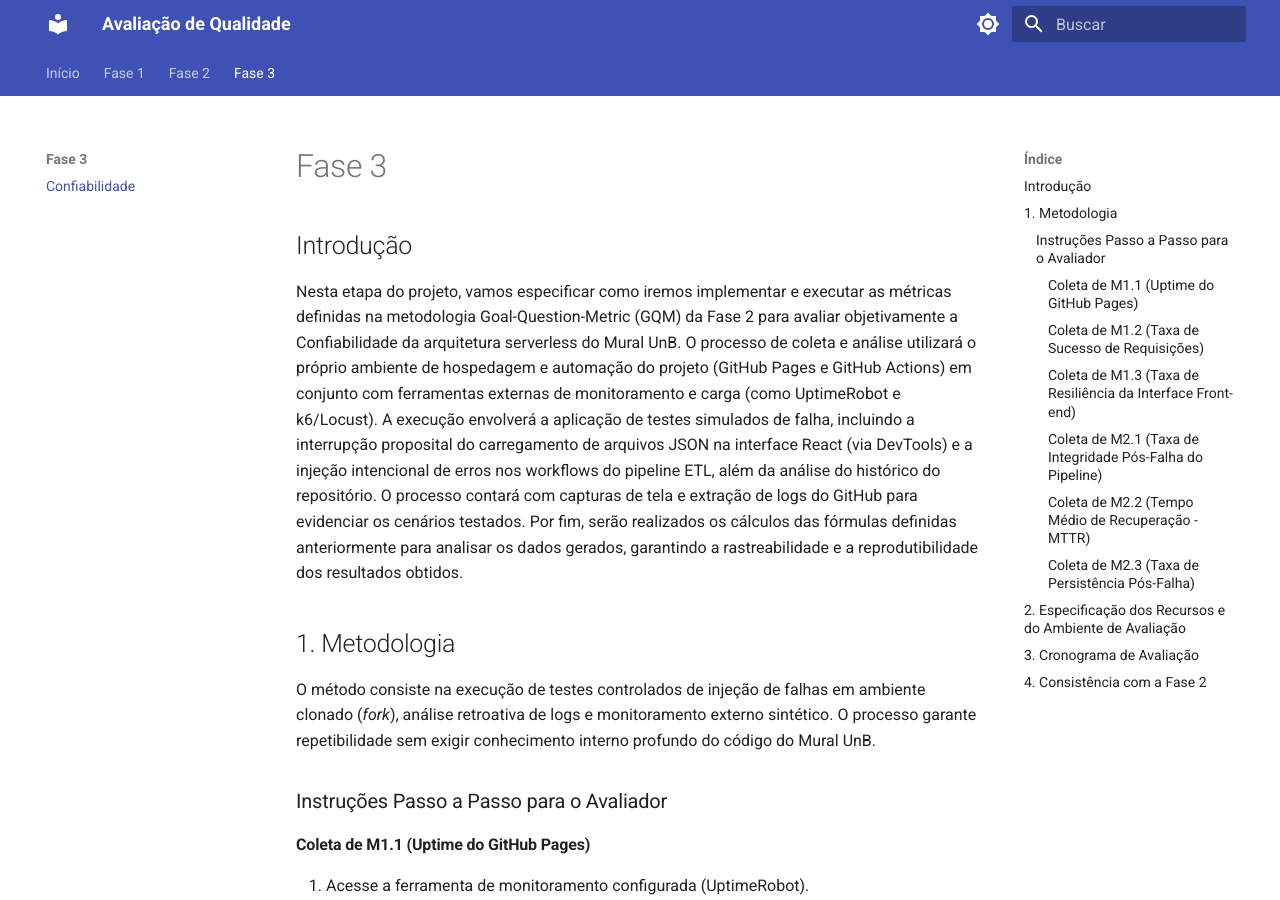
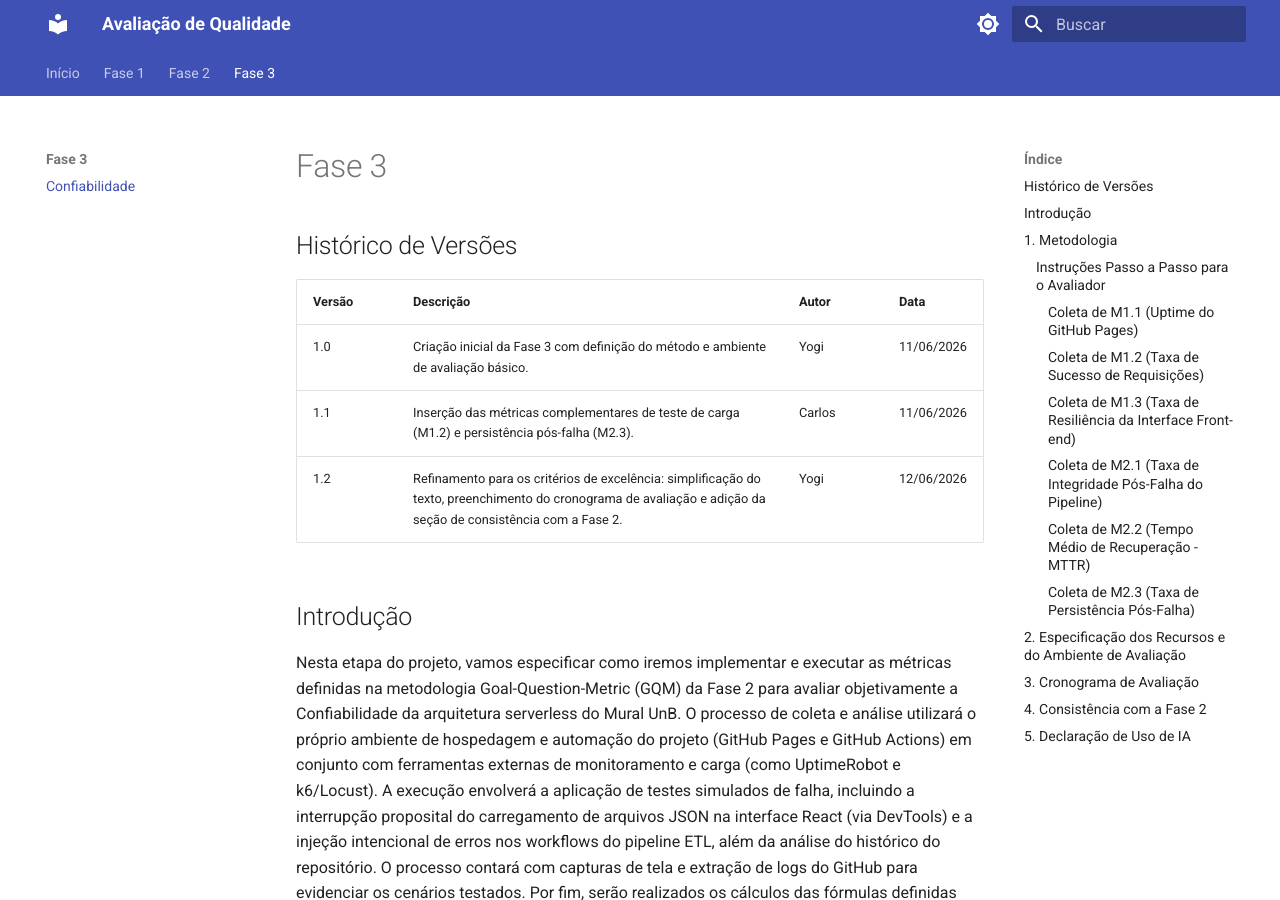
Before and after one commit to FCTE-Qualidade-de-Software-1/2026-1_T02_ROBERTA_WILLIAMS, an MkDocs documentation site: the page built from docs/fase3/confiabilidade.md, in a window 1280 px wide and 900 px high. Built offline with MkDocs 1.6.1 and Material for MkDocs 9.7.7, drawn with Linux system fonts in a browser that asks for light colours; some of the changed text lies outside the part shown.

Commit message:
adiciona declaração de uso de ia e histórico na fase 3 confiabilidade

```diff
--- a/docs/fase3/confiabilidade.md
+++ b/docs/fase3/confiabilidade.md
@@ -1,4 +1,12 @@
 # Fase 3
+
+## Histórico de Versões
+
+| Versão | Descrição                                                                                                                                                     | Autor  | Data       |
+| ------ | ------------------------------------------------------------------------------------------------------------------------------------------------------------- | ------ | ---------- |
+| 1.0    | Criação inicial da Fase 3 com definição do método e ambiente de avaliação básico.                                                                             | Yogi   | 11/06/2026 |
+| 1.1    | Inserção das métricas complementares de teste de carga (M1.2) e persistência pós-falha (M2.3).                                                                | Carlos | 11/06/2026 |
+| 1.2    | Refinamento para os critérios de excelência: simplificação do texto, preenchimento do cronograma de avaliação e adição da seção de consistência com a Fase 2. | Yogi   | 12/06/2026 |
 
 ## Introdução
 
@@ -58,8 +66,6 @@
 4. Observar a reação do script Python e verificar se o sistema interrompe a gravação antes de corromper o arquivo principal.
 5. Analisar o arquivo .json resultante para verificar a preservação e aplicar na fórmula.
 
----
-
 ## 2. Especificação dos Recursos e do Ambiente de Avaliação
 
 - **Sistema Operacional:** Fedora Linux 42.
@@ -68,8 +74,6 @@
 - **Requisitos de Software:** Navegador web atualizado (Google Chrome ou Mozilla Firefox) com ferramentas de desenvolvedor nativas (DevTools); conta configurada no UptimeRobot; ambiente Python local com as dependências do repositório (Locust); fork do repositório no GitHub.
 - **Massa de Dados:** O teste exige a presença de um conjunto de dados em formato `.json` (base estruturada real) e arquivos `.json` corrompidos alocados em `tests/mocks/`. Essa massa é explicitamente justificada e crítica para agilizar a validação visual do frontend (M1.3) e atestar a persistência do pipeline sem destruir os dados da produção (M2.1 e M2.3).
 - **Perfil do Avaliador:** Usuário com conhecimento básico em informática, capacidade de navegação web/DevTools e operação básica de repositórios (GitHub) e terminal.
-
----
 
 ## 3. Cronograma de Avaliação
 
@@ -82,8 +86,14 @@
 | Auditoria e varredura do histórico de execuções do Actions                  | -           | -      | -       | Coleta retroativa de dados de tempo para cálculo do MTTR (M2.2).     |
 | Consolidação, cálculo das fórmulas e julgamento final                       | -           | -      | -       | Cruzamento dos dados com os níveis de pontuação definidos na Fase 2. |
 
----
-
 ## 4. Consistência com a Fase 2
 
 Este Plano de Avaliação mantém rastreabilidade e coerência estrita com o modelo GQM definido na Fase 2. A escolha de ferramentas externas (UptimeRobot, Locust) foi especificada para extrair exatamente os dados necessários para o cálculo das métricas de Disponibilidade (M1.1, M1.2 e M1.3). Da mesma forma, o isolamento do ambiente via _fork_ e a exigência da massa de dados corrompidos garantem a repetibilidade das métricas de Recuperabilidade (M2.1, M2.2 e M2.3) estipuladas nos níveis de julgamento, sem risco de corromper o banco de dados da produção original.
+
+## 5. Declaração de Uso de IA
+
+**Tabela: Declaração Formal de Uso de IA**
+
+| Ferramenta          | Tarefa Realizada                                                                                         | Conferência Humana                                                                                          |
+| ------------------- | -------------------------------------------------------------------------------------------------------- | ----------------------------------------------------------------------------------------------------------- |
+| **Gemini 3.1 Pro ** | Mesclagem de versões redundantes, formatação da tabela cronograma e checagem com consistência da fase 2. | A equipe orientou a simplificação do documento, validou as dicas dadas e aprovou as alterações estruturais. |
```
Also changed, not shown: docs/fase2/confiabilidade.md (+1 -1 lines).
